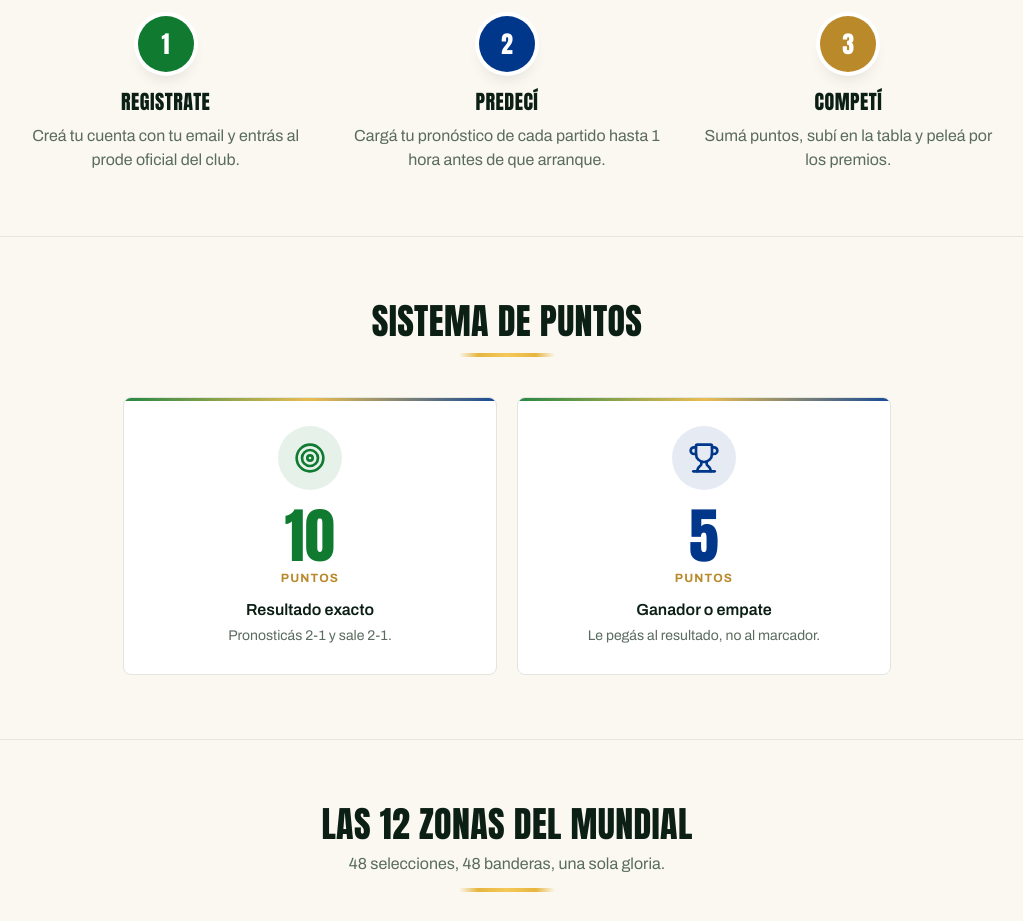
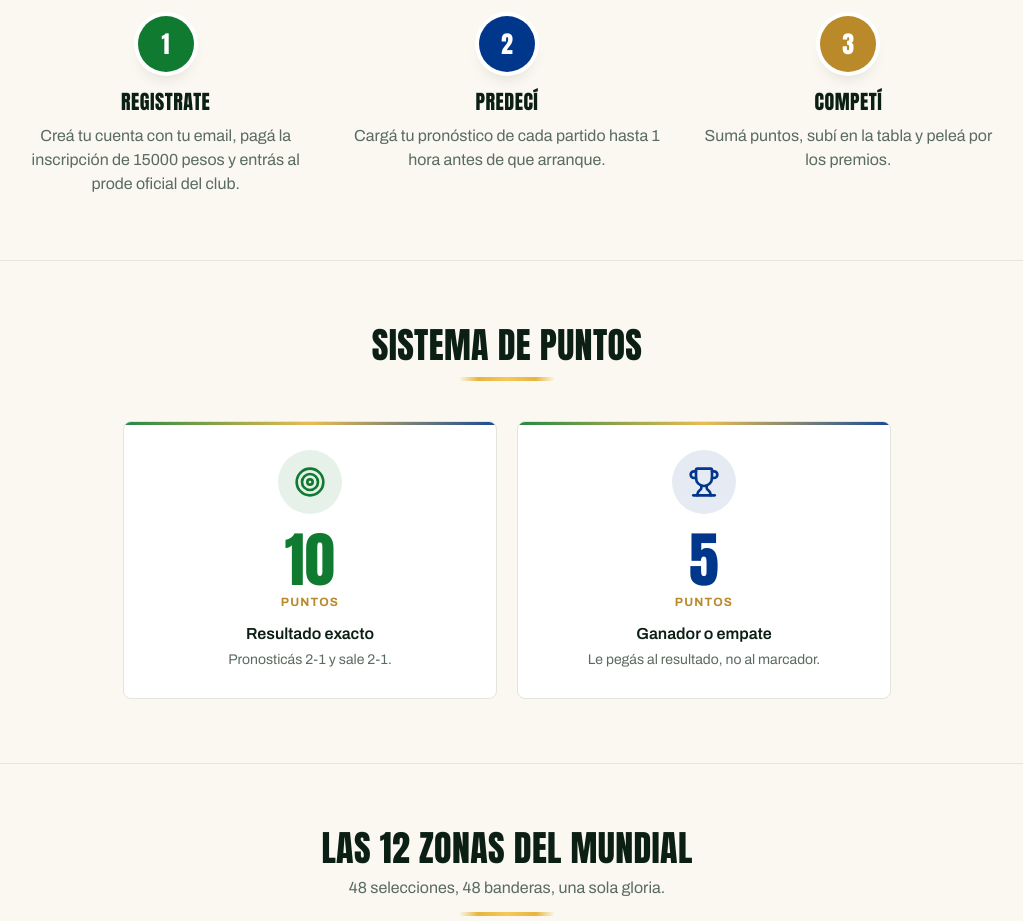
Before and after one commit to SantinoOyero/prode-san-martin, a Next.js app: page / in a window 1280 px wide. Shown: the part 980-1901 px from the top of the page, without its empty margins (133-1156 px from the left). Built offline with nearby package versions, Linux system fonts and the light colour scheme; no server answers; the database is empty.

Commit message:
landing: aclarar pago de inscripcion en paso Registrate

```diff
--- a/app/page.tsx
+++ b/app/page.tsx
@@ -240,7 +240,7 @@ export default async function Home() {
                 n: '1',
                 bg: 'bg-sm-green',
                 title: 'Registrate',
-                text: 'Creá tu cuenta con tu email y entrás al prode oficial del club.',
+                text: 'Creá tu cuenta con tu email, pagá la inscripción de 15000 pesos y entrás al prode oficial del club.',
               },
               {
                 n: '2',
```
